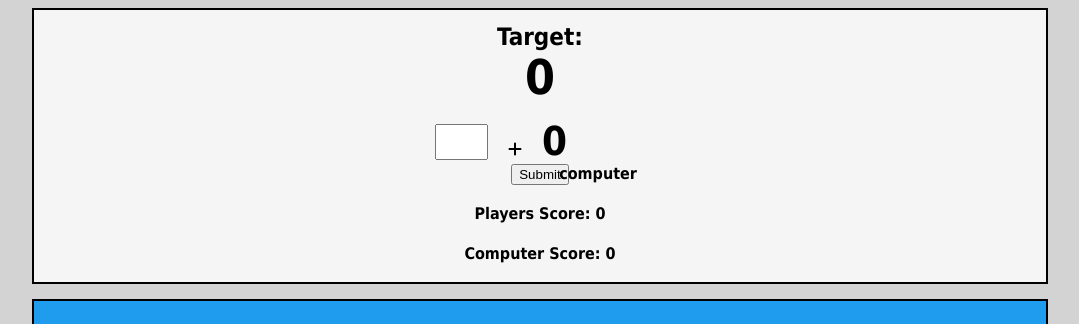
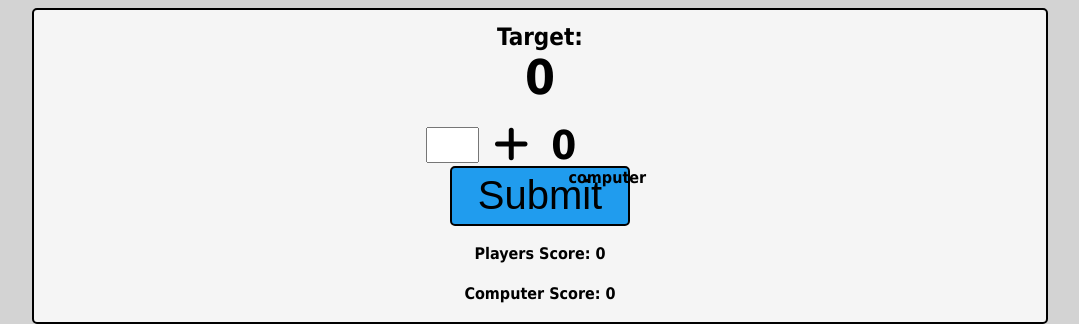
Before and after one commit to CamCove-Crichton/Champs-Game, a plain HTML site: page index.html in a window 1280 px wide. Shown: the part 92-416 px from the top of the page, without its empty margins (102-1181 px from the left). Drawn offline with Linux system fonts and the light colour scheme; a web font is replaced by a local one.

Commit message:
Add more style to the game area for the font awesome icon and the submit button in the style.css file while adding id's to elements in the index.html file where required

```diff
--- a/assets/CSS/style.css
+++ b/assets/CSS/style.css
@@ -17,6 +17,7 @@ footer {
 .section {
     background-color: whitesmoke;
     text-align: center;
+    border-radius: 5px
 }
 
 .footer {
@@ -54,7 +55,7 @@ footer {
     width: 45px;
     height: 30px;
     font-size: 2.5rem;
-    margin: 0 15px;
+    margin: 0 5px;
 }
 
 /* Code from Love Maths project */
@@ -68,8 +69,18 @@ footer {
 }
 
 /* Idea from w3schools */
-input::-webkit-outer-spin-button,
+/* input::-webkit-outer-spin-button,
 input::-webkit-inner-spin-button {
     -webkit-appearance: none;
     margin: 0;
+} */
+
+#submit {
+    width: 180px;
+    height: 60px;
+    font-size: 2.5rem;
+    margin: 0 5px;
+    border-radius: 5px;
+    border: 2px solid black;
+    background-color: #209CEE;
 }
--- a/index.html
+++ b/index.html
@@ -45,12 +45,12 @@
                 <span>
                     <input class="user" data-entry="player" type="number">
                 </span>
-                <span>
+                <span class="user">
                     <i class="fa-solid fa-plus"></i>
                 </span>
                 <span class="user" data-entry="computer">0</span>
             </div>
-            <button data-entry="submit">Submit</button>
+            <button id="submit" data-entry="submit">Submit</button>
         </div>
 
         <!-- scores div -->
```
